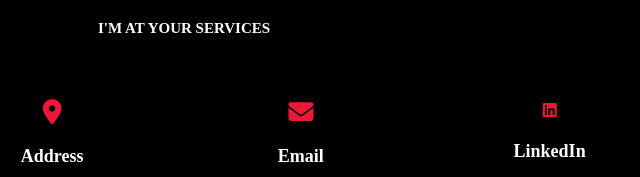
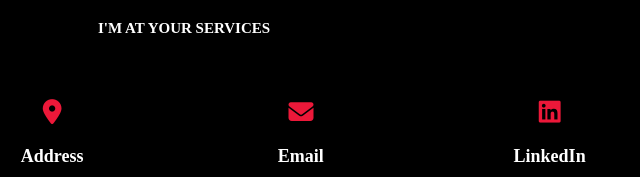
Before and after one commit to Ayushi068/Portfolio, a plain HTML site: page index.html in a window 1280 px wide. Shown: the part 3381-3558 px from the top of the page, 606-1246 px from the left. Drawn offline with nearby package versions, Linux system fonts and the light colour scheme; a web font is replaced by a local one.

Commit message:
Update style.css

```diff
--- a/css/style.css
+++ b/css/style.css
@@ -715,6 +715,11 @@ h3.my-profession {
     color: var(--skin-color);
 }
 
+.contact .contact-info-item .icon .fa-brands {
+    font-size: 25px;
+    color: var(--skin-color);
+}
+
 .contact .contact-info-item h4 {
     font-size: 18px;
     font-weight: 700;
```
